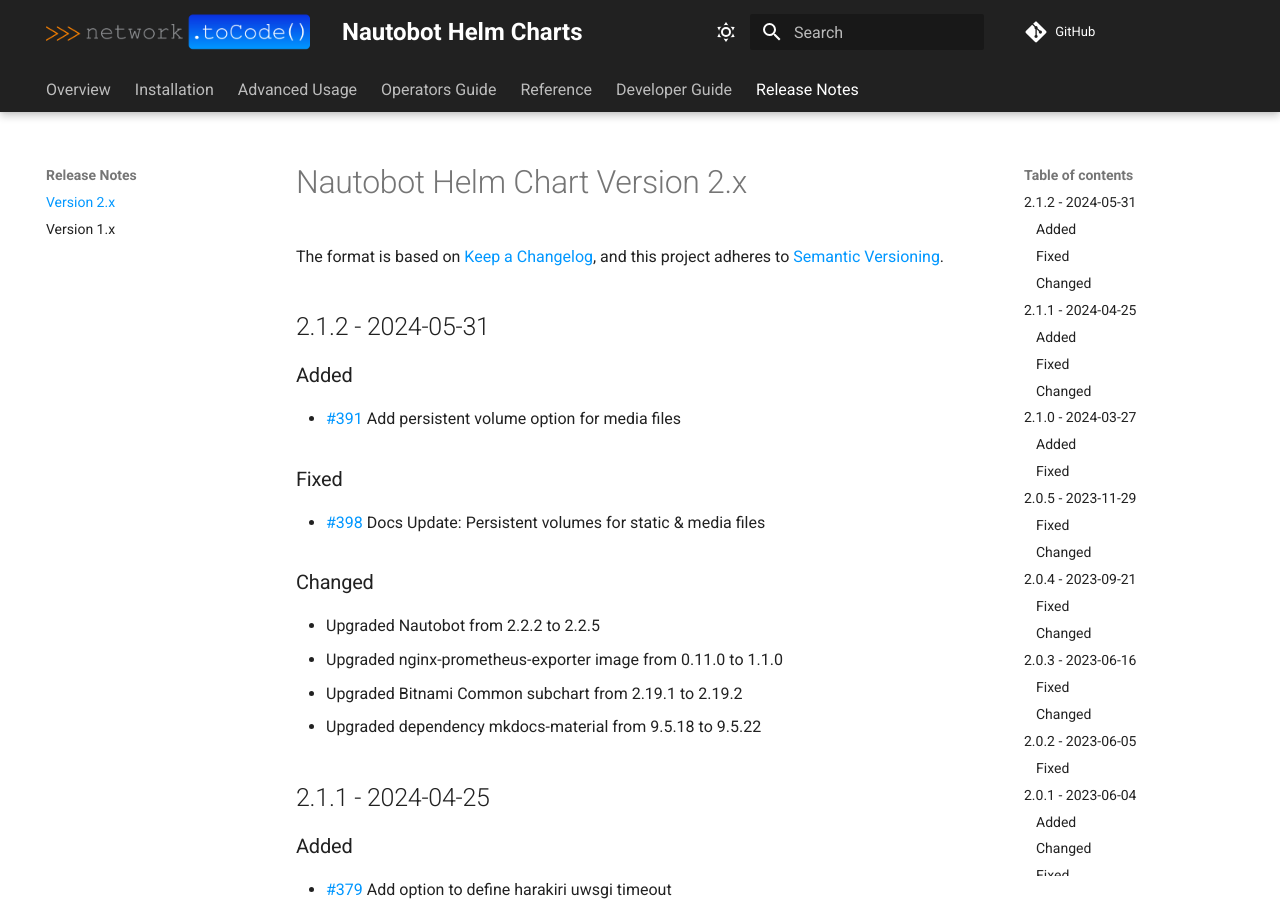
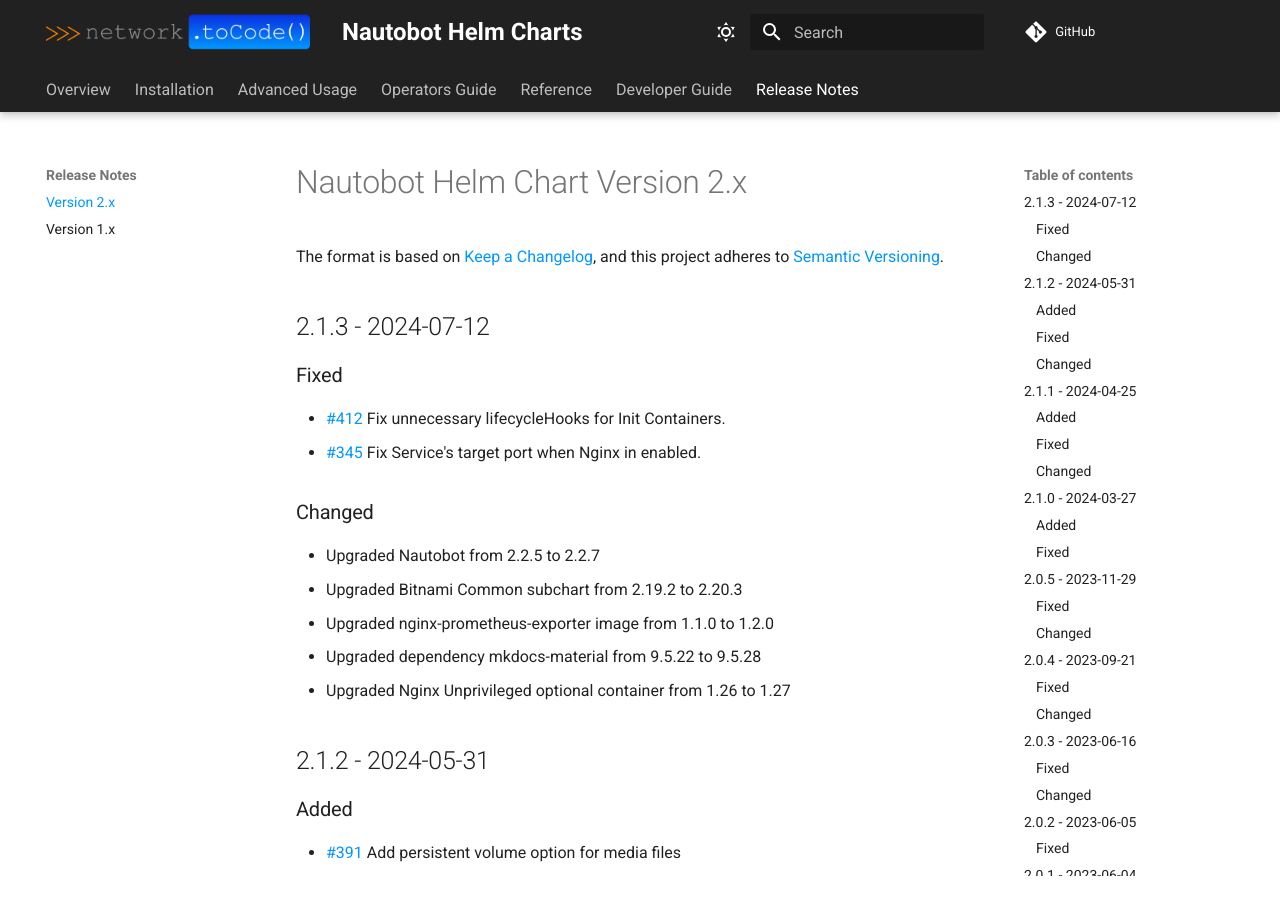
Before and after one commit to nautobot/helm-charts, an MkDocs documentation site: the page built from docs/release-notes/version-2.x.md, in a window 1280 px wide and 900 px high. Built offline with MkDocs 1.6.1 and Material for MkDocs 9.7.7, drawn with Linux system fonts in a browser that asks for light colours; comment, search, counter and statistics services are not loaded.

Commit message:
Release 2.1.3 preparation (#414)
* chore(docs): update release notes

* chore: update dependencies and chart annotations

```diff
--- a/docs/release-notes/version-2.x.md
+++ b/docs/release-notes/version-2.x.md
@@ -2,6 +2,21 @@
 
 The format is based on [Keep a Changelog](https://keepachangelog.com/en/1.0.0/),
 and this project adheres to [Semantic Versioning](https://semver.org/spec/v2.0.0.html).
+
+## 2.1.3 - 2024-07-12
+
+### Fixed
+
+* [#412](https://github.com/nautobot/helm-charts/pull/412) Fix unnecessary lifecycleHooks for Init Containers.
+* [#345](https://github.com/nautobot/helm-charts/pull/345) Fix Service's target port when Nginx in enabled.
+
+### Changed
+
+* Upgraded Nautobot from 2.2.5 to 2.2.7
+* Upgraded Bitnami Common subchart from 2.19.2 to 2.20.3
+* Upgraded nginx-prometheus-exporter image from 1.1.0 to 1.2.0
+* Upgraded dependency mkdocs-material from 9.5.22 to 9.5.28
+* Upgraded Nginx Unprivileged optional container from 1.26 to 1.27
 
 ## 2.1.2 - 2024-05-31
 
```
Also changed, not shown: charts/nautobot/README.md (+1 -1 lines), 4 other files.
